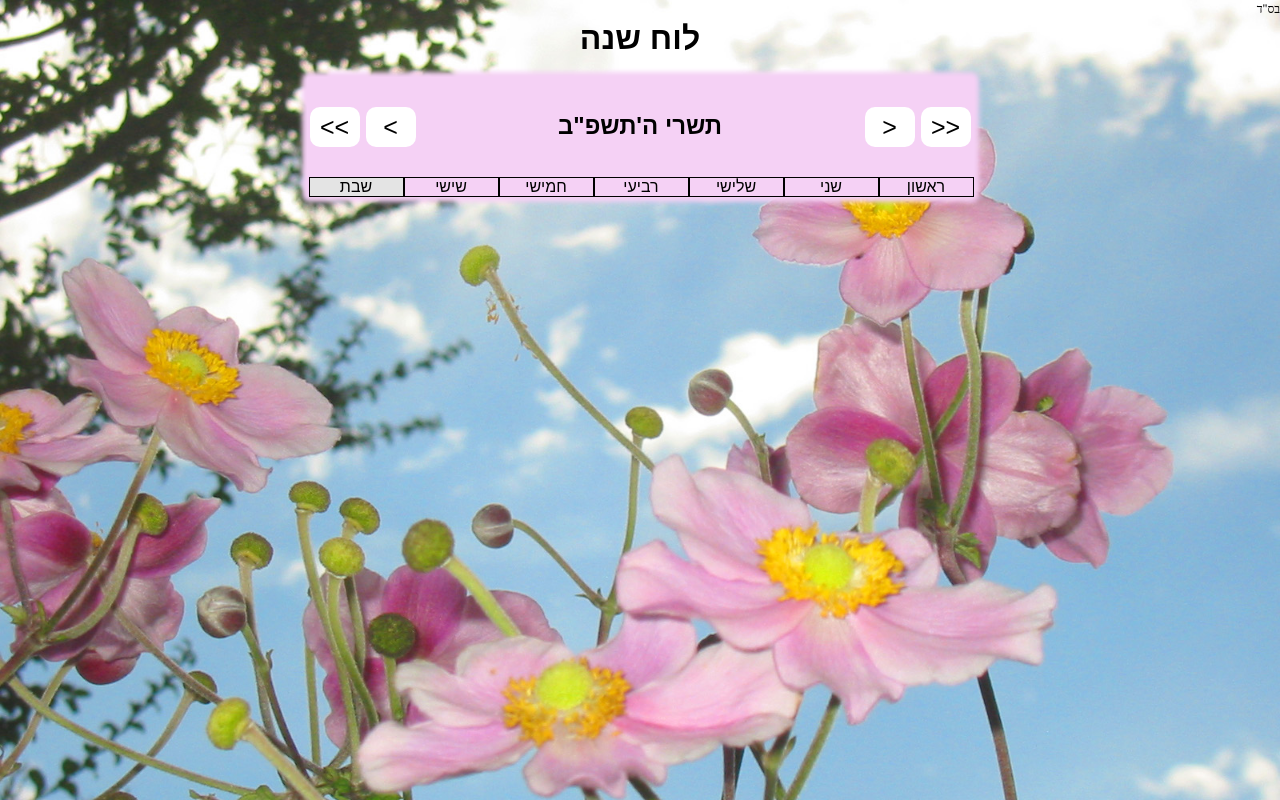
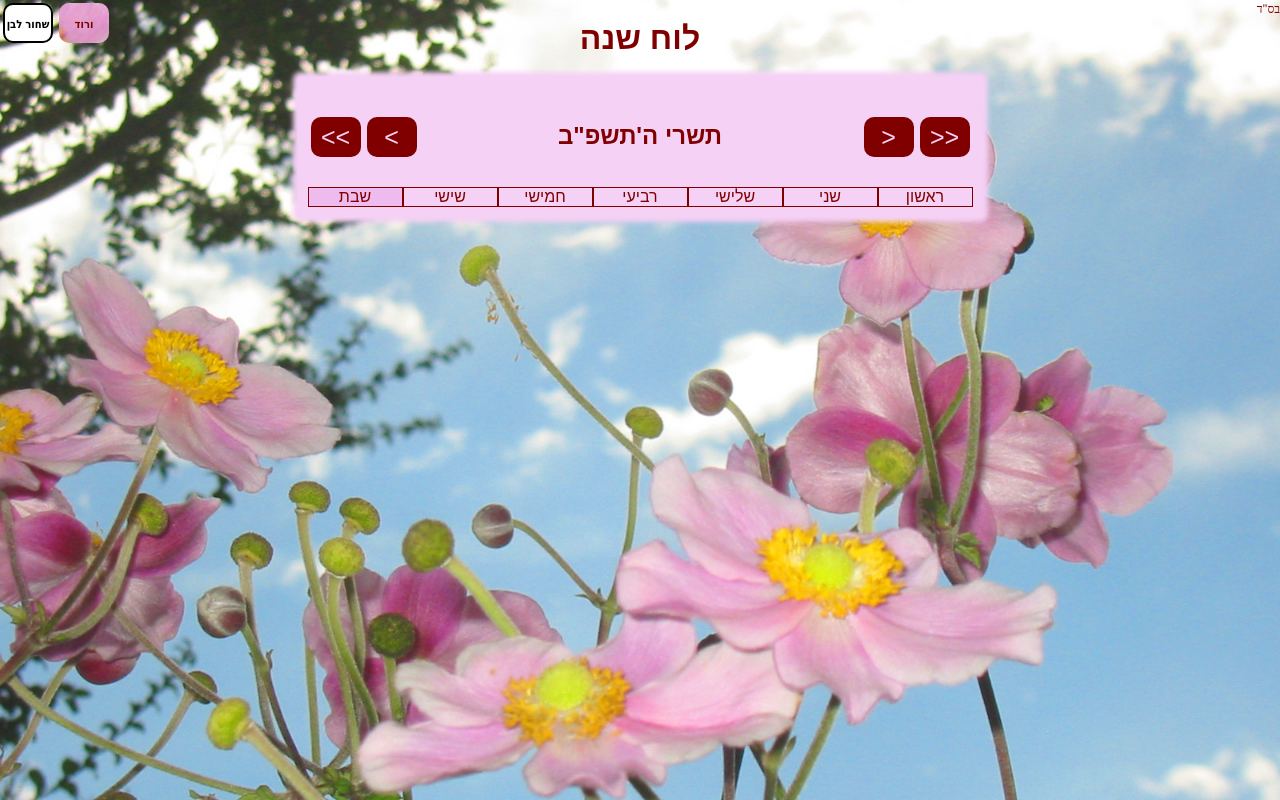
Before and after one commit to Rina45/calnder, a plain HTML site: page index.html in a window 1280 px wide. Drawn offline with Linux system fonts and the light colour scheme; no server answers.

Commit message:
add change style buttons

```diff
--- a/css/style.css
+++ b/css/style.css
@@ -23,6 +23,27 @@ body {
 }
 header {
     margin: 20px;
+}
+.switcher {
+    position: absolute;
+    left:0;
+    top:0;
+}
+.switcher > button {
+    font-size: 0.7rem;
+    font-family: 'Segoe UI', Tahoma, Geneva, Verdana, sans-serif;
+    font-weight: 600;
+}
+#bnw {
+    background-color: #fff;
+    color: #000;
+    border: #000 solid 0.2em;
+}
+#pink {
+    background-image: url(../images/pink-flowers.jpg);
+    background-position: 50% 70%;
+    color: maroon;
+    border: none;
 }
 #calender {
     width: 685px;
--- a/index.html
+++ b/index.html
@@ -13,6 +13,7 @@
     <div id="Besad">בס"ד</div>
     <header>
         <h1>לוח שנה</h1>
+        <div class="switcher"><button id="pink">ורוד</button><button id="bnw">שחור לבן</button></div>
     </header>
     <main id="calender">
         <div id="caption">
--- a/js/script.js
+++ b/js/script.js
@@ -10,6 +10,7 @@ let dateH = {};
 let today = new Date();
 
 async function firstRender() {
+    changeToColor();
     dateH = await getHebrewDate(dateL);
     dateH.afterSunset ? null : today.setDate(today.getDate() + 1);
     dateH = await getByH({ ...dateH, hd: 1 });
@@ -396,3 +397,18 @@ const theMonths = [
     'Av',
     'Elul'
 ]
+
+//styleChanger start here
+document.getElementById('pink').addEventListener('click', changeToColor);
+document.getElementById('bnw').addEventListener('click', changeToBnW);
+
+function changeToColor() {
+    document.styleSheets[1].disabled = false;
+    document.styleSheets[2].disabled = true;
+}
+
+function changeToBnW() {
+    document.styleSheets[1].disabled = true;
+    document.styleSheets[2].disabled = false;
+
+}
```
